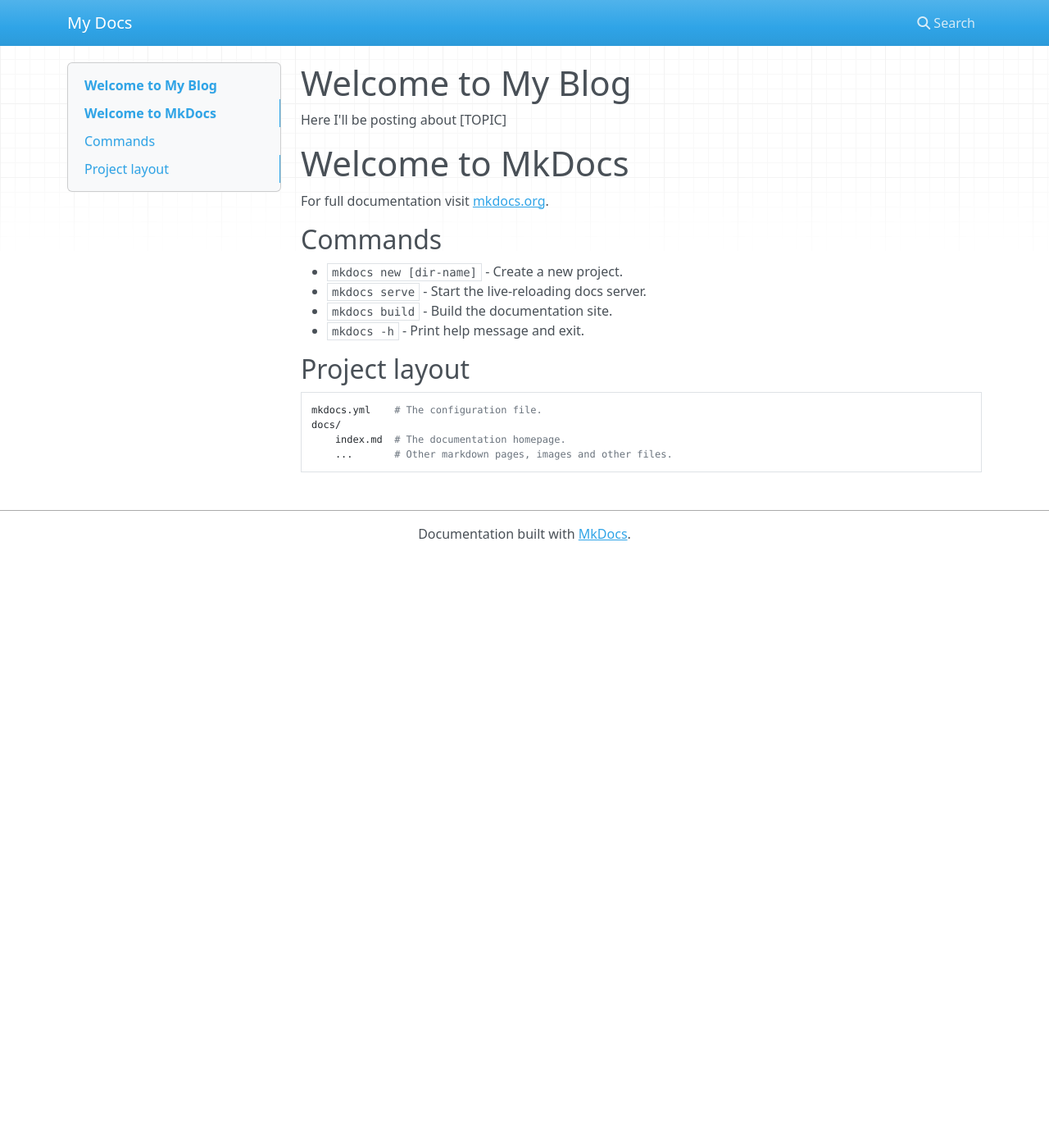
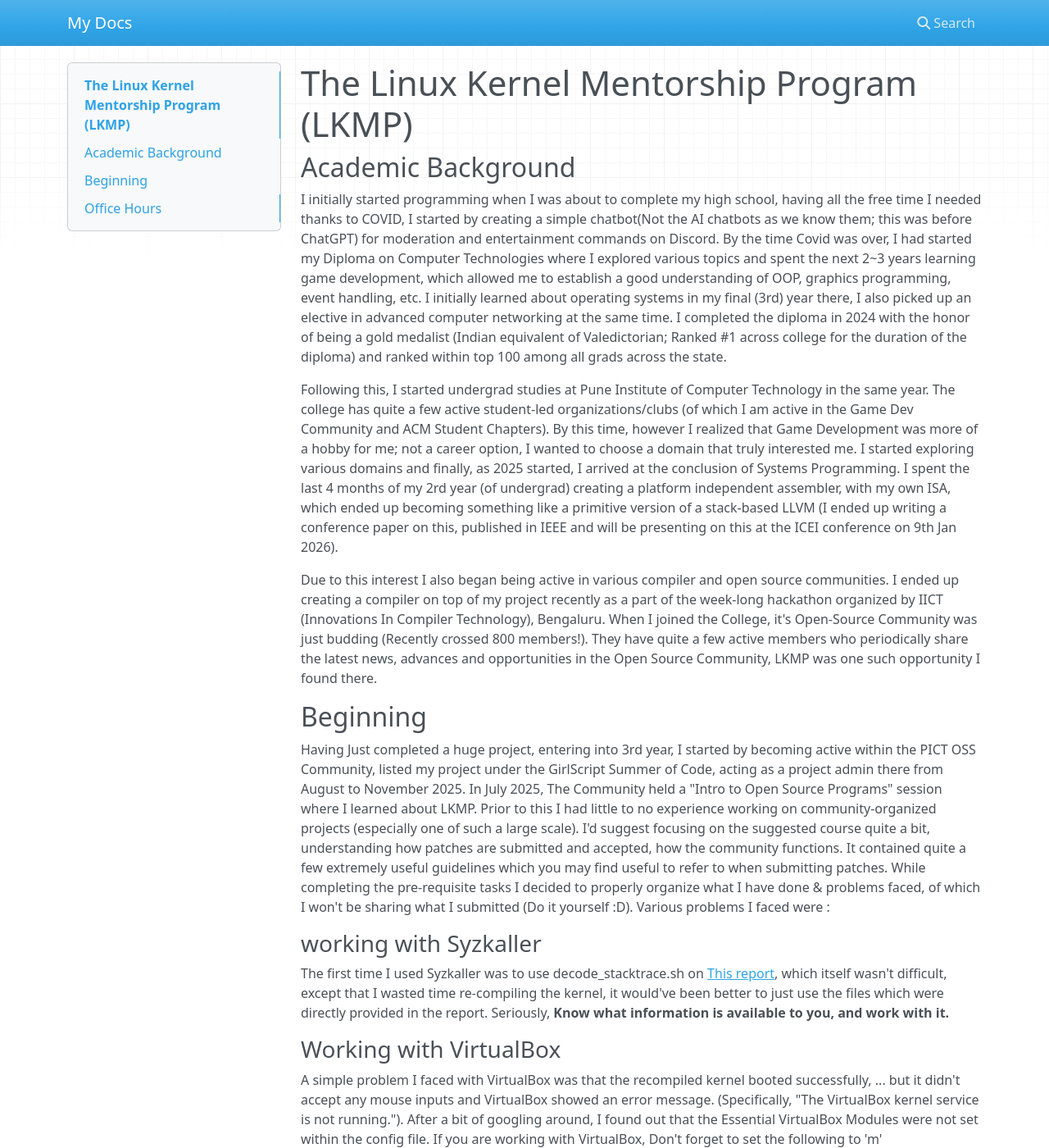
Before and after one commit to Soham-Metha/blog, an MkDocs documentation site: the page built from docs/index.md, in a window 1280 px wide and 1400 px high. Shown: the whole window at 82% size. Built offline with MkDocs 1.6.1, drawn with Linux system fonts in a browser that asks for light colours; nearby versions of some CDN libraries; some of the changed text lies outside the part shown.

Commit message:
02/01/2026 : 03:22:33

```diff
--- a/docs/index.md
+++ b/docs/index.md
@@ -1,21 +1,42 @@
-# Welcome to My Blog
+# The Linux Kernel Mentorship Program (LKMP)
 
-Here I'll be posting about [TOPIC]
+## Academic Background
 
-# Welcome to MkDocs
+ I initially started programming when I was about to complete my high school, having all the free time I needed thanks to COVID, I started by creating a simple chatbot(Not the AI chatbots as we know them; this was before ChatGPT) for moderation and entertainment commands on Discord. By the time Covid was over, I had started my Diploma on Computer Technologies where I explored various topics and spent the next 2~3 years learning game development, which allowed me to establish a good understanding of OOP, graphics programming, event handling, etc. I initially learned about operating systems in my final (3rd) year there, I also picked up an elective in advanced computer networking at the same time. I completed the diploma in 2024 with the honor of being a gold medalist (Indian equivalent of Valedictorian; Ranked #1 across college for the duration of the diploma) and ranked within top 100 among all grads across the state.
 
-For full documentation visit [mkdocs.org](https://www.mkdocs.org).
+ Following this, I started undergrad studies at Pune Institute of Computer Technology in the same year. The college has quite a few active student-led organizations/clubs (of which I am active in the Game Dev Community and ACM Student Chapters). By this time, however I realized that Game Development was more of a hobby for me; not a career option, I wanted to choose a domain that truly interested me. I started exploring various domains and finally, as 2025 started, I arrived at the conclusion of Systems Programming. I spent the last 4 months of my 2rd year (of undergrad) creating a platform independent assembler, with my own ISA, which ended up becoming something like a primitive version of a stack-based LLVM (I ended up writing a conference paper on this, published in IEEE and will be presenting on this at the ICEI conference on 9th Jan 2026).
 
-## Commands
+ Due to this interest I also began being active in various compiler and open source communities. I ended up creating a compiler on top of my project recently as a part of the week-long hackathon organized by IICT (Innovations In Compiler Technology), Bengaluru. When I joined the College, it's Open-Source Community was just budding (Recently crossed 800 members!). They have quite a few active members who periodically share the latest news, advances and opportunities in the Open Source Community, LKMP was one such opportunity I found there.
 
-* `mkdocs new [dir-name]` - Create a new project.
-* `mkdocs serve` - Start the live-reloading docs server.
-* `mkdocs build` - Build the documentation site.
-* `mkdocs -h` - Print help message and exit.
+## Beginning
 
-## Project layout
+ Having Just completed a huge project, entering into 3rd year, I started by becoming active within the PICT OSS Community, listed my project under the GirlScript Summer of Code, acting as a project admin there from August to November 2025. In July 2025, The Community held a "Intro to Open Source Programs" session where I learned about LKMP. Prior to this I had little to no experience working on community-organized projects (especially one of such a large scale). I'd suggest focusing on the suggested course quite a bit, understanding how patches are submitted and accepted, how the community functions. It contained quite a few extremely useful guidelines which you may find useful to refer to when submitting patches. While completing the pre-requisite tasks I decided to properly organize what I have done & problems faced, of which I won't be sharing what I submitted (Do it yourself :D). Various problems I faced were :
 
-    mkdocs.yml    # The configuration file.
-    docs/
-        index.md  # The documentation homepage.
-        ...       # Other markdown pages, images and other files.
+### working with Syzkaller
+
+ The first time I used Syzkaller was to use decode_stacktrace.sh on [This report](https://syzkaller.appspot.com/bug?extid=240906f6485cdb6035a7), which itself wasn't difficult, except that I wasted time re-compiling the kernel, it would've been better to just use the files which were directly provided in the report. Seriously, **Know what information is available to you, and work with it.**
+
+### Working with VirtualBox
+
+ A simple problem I faced with VirtualBox was that the recompiled kernel booted successfully, ... but it didn't accept any mouse inputs and VirtualBox showed an error message. (Specifically, "The VirtualBox kernel service is not running."). After a bit of googling around, I found out that the Essential VirtualBox Modules were not set within the config file. If you are working with VirtualBox, Don't forget to set the following to 'm'
+
+- `CONFIG_DRM_VBOXVIDEO`
+- `CONFIG_VBOXGUEST`
+- `CONFIG_VBOXSF_FS`
+
+### Working with printk
+
+ At some point in time, I was trying to print messages when loading/unloading modules of my own creation, but I faced a very weird issue, messages appeared in reverse order; "Bye!" printed on module insertion and "Hello, World!" on module removal. After a bit of debugging (well, may have been a few hours? ), I learned that it was because I didn't understand the functions I was calling, a missing '\n' at the end of the message caused the log to be flushed incorrectly. So yes, **know your tools**(or in this case, functions.)
+
+### Other Errors
+
+Working with Linux Mint, I spent an embarrassingly long time trying to capture the panic logs. After a lot of head scratches, I found [this discussion](https://forum.linuxfoundation.org/discussion/868772/how-to-capture-the-panic-message) on the LFX Mentorship forum. So, **Refer the forum, if you are facing an issue, chances are, someone else also did**, (insert apes_together_strong.jpg).
+
+## Office Hours
+
+ The program runs in summer as well as fall; led by Shuah Khan with one or more co-mentors. For those applying in Summer, you have the choice to work part time for 6 months, or full time for 3. For the Fall option, the part time is no longer a choice, it is a full time only program.
+ The program is quite hand-off, having an hourly guidance/doubt resolution session once a week. Some points from these sessions that I found very important are:
+
+- As said previously, know what information is available to you, once you are accepted, you will probably get a google drive containing all the necessary resources
+- Choose atmost 2 subsystems you want to contribute to, the kernel itself is quite large, it's important to know what you want to focus on.
+- keep a track of the process used to find bugs,
```
